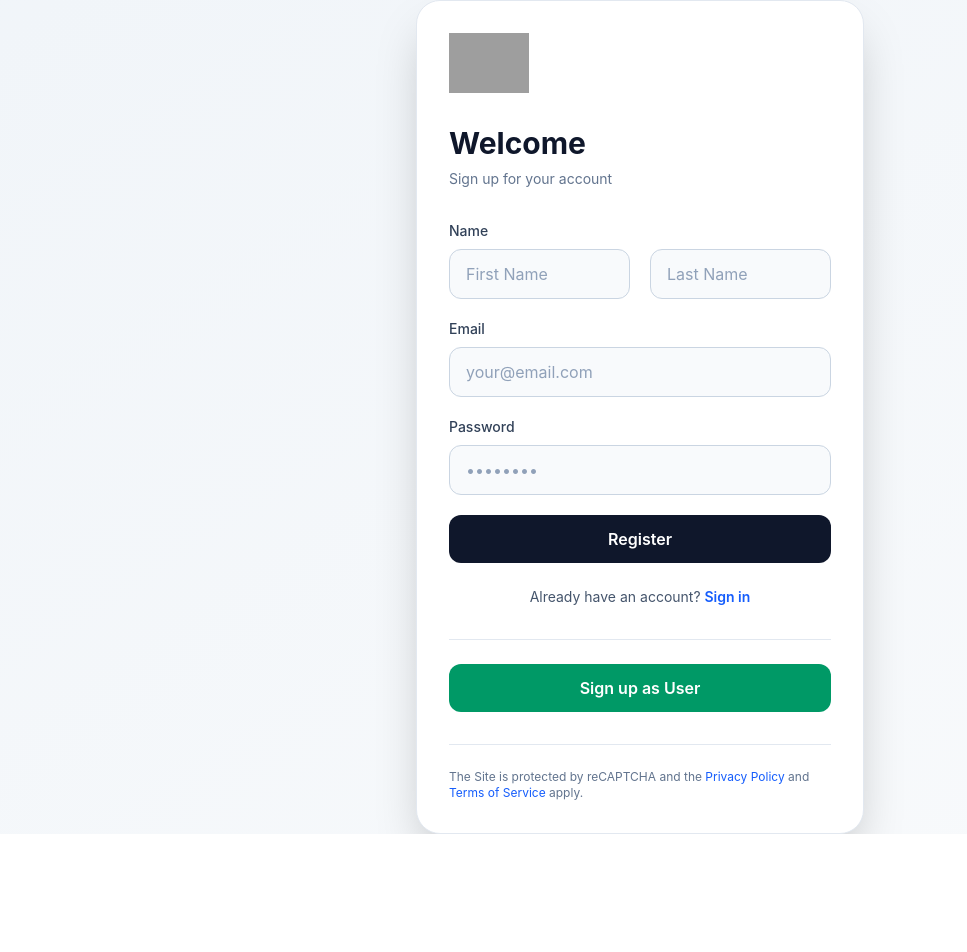
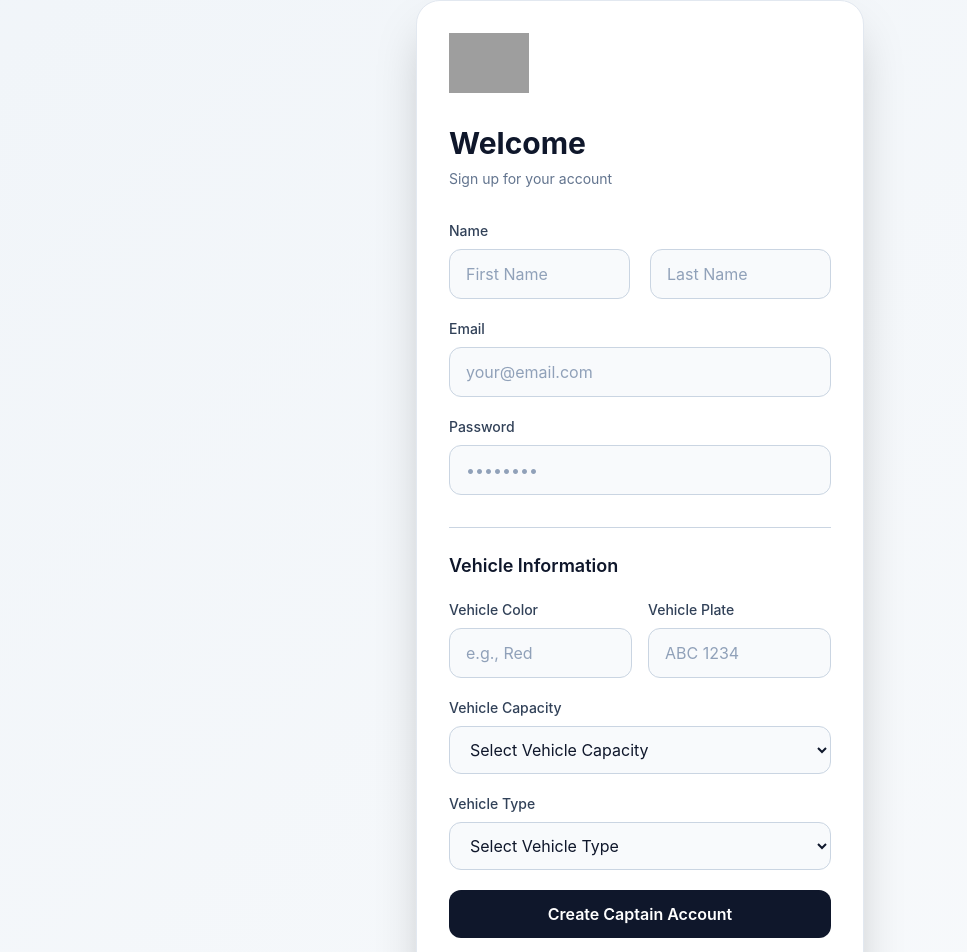
Before and after one commit to harsh6754/Uber_Clone, a React app in the folder frontend/: page /captain-signup in a window 1280 px wide. Shown: the top 952 px of the page, without its empty margins (0-967 px from the left). Before the commit the page ends 834 px from the top, so only its background shows below. Built offline with nearby package versions, Linux system fonts and the light colour scheme; grey boxes are pictures that could not be loaded; the HTML template or start-up script is replaced by a standard one.

Commit message:
Captain SignUp Done With Connect with Bsckend

```diff
--- a/frontend/src/App.jsx
+++ b/frontend/src/App.jsx
@@ -10,6 +10,7 @@ import GetStart from './pages/GetStart'
 import UserHome from './pages/UserHomePage/UserHome'
 import UserProtectedWrapper from './Wrapper/UserProtectedWrapper'
 import UserLogout from './pages/UserLoginRegister/UserLogout'
+import CaptainHome from './pages/CaptainHomePage/CaptainHome'
 
 const App = () => {
   return (
@@ -29,11 +30,17 @@ const App = () => {
             <UserHome />
           </UserProtectedWrapper>
         } />
+
+        // User Logout Route
         <Route path ='/user-logout' element ={
           <UserProtectedWrapper>
             <UserLogout />
           </UserProtectedWrapper>
         } />
+
+        // Captain Routes After Login
+        <Route path = '/captain-home' element ={<CaptainHome/>}/>
+
       </Routes>
     </div>
   )
--- /dev/null
+++ b/frontend/src/context/CaptainContext.jsx
@@ -0,0 +1,31 @@
+import {createContext, useState, useContext} from 'react'
+
+export const CaptainDataContext = createContext();
+
+const CaptainContext = ({children}) =>{
+    const [captain, setCaptain] = useState(null);
+    const [isLoading, setIsLoading] = useState(false);
+    const [error, setError] = useState(null);
+
+    const updateCaptain = (captainData) =>{
+        setCaptain(captainData);
+    }
+
+    const value = {
+        captain,
+        setCaptain,
+        isLoading,
+        setIsLoading,
+        error,
+        setError,
+        updateCaptain
+    };
+
+    return (
+        <CaptainDataContext.Provider value ={value}>
+        {children}
+        </CaptainDataContext.Provider>
+    )
+};
+
+export default CaptainContext
--- a/frontend/src/main.jsx
+++ b/frontend/src/main.jsx
@@ -4,13 +4,16 @@ import "./index.css";
 import App from "./App.jsx";
 import { BrowserRouter } from "react-router-dom";
 import UserContext from "./context/UserContext.jsx";
+import CaptainContext from "./context/CaptainContext.jsx";
 
 createRoot(document.getElementById("root")).render(
   <StrictMode>
-    <UserContext>
-      <BrowserRouter>
-        <App />
-      </BrowserRouter>
-    </UserContext>
+    <CaptainContext>
+      <UserContext>
+        <BrowserRouter>
+          <App />
+        </BrowserRouter>
+      </UserContext>
+    </CaptainContext>
   </StrictMode>,
 );
--- /dev/null
+++ b/frontend/src/pages/CaptainHomePage/CaptainHome.jsx
@@ -0,0 +1,9 @@
+import React from 'react'
+
+const CaptainHome = () => {
+  return (
+    <div>CaptainHome</div>
+  )
+}
+
+export default CaptainHome
--- a/frontend/src/pages/CaptainLoginRegister/CaptainSignup.jsx
+++ b/frontend/src/pages/CaptainLoginRegister/CaptainSignup.jsx
@@ -1,29 +1,56 @@
-import React, { useEffect, useState } from 'react'
-import { Link } from 'react-router-dom';
+import React, { useContext, useEffect, useState } from "react";
+import { Link } from "react-router-dom";
+import { CaptainDataContext } from "../../context/CaptainContext";
+import { useNavigate } from "react-router-dom";
+import axios from "axios";
 
 const CaptainSignup = () => {
+  const navigate = useNavigate();
   const [email, setemail] = useState("");
   const [password, setpassword] = useState("");
   const [firstname, setfirstname] = useState("");
   const [lastname, setlastname] = useState("");
   const [userData, setuserData] = useState("");
+  const [vehicleColor, setVehicleColor] = useState("");
+  const [vehiclePlate, setVehiclePlate] = useState("");
+  const [vehicleCapacity, setVehicleCapacity] = useState("");
+  const [vehicleType, setVehicleType] = useState("");
 
-      const handleSubmit = (e) => {
+  const { captain, setCaptain } = useContext(CaptainDataContext);
+
+  const handleSubmit = async (e) => {
     e.preventDefault();
-        const userDataObject = {
+    const captainData = {
       email: email,
       password: password,
-          fullName: {
+      fullname: {
         firstname: firstname,
         lastname: lastname,
       },
+      vehicle: {
+        color: vehicleColor,
+        plate: vehiclePlate,
+        capacity: vehicleCapacity,
+        vechileType: vehicleType,
+      },
     };
-        setuserData(userDataObject);
-        console.log("User Data:", userDataObject); // Log the object directly
+
+    const response = await axios.post(`${import.meta.env.VITE_BASE_URL}/api/captains/register`,captainData)
+    if(response.status === 201){
+      const data = response.data;
+      setCaptain(data.captain)
+      localStorage.setItem('token',data.token)
+      navigate('/captain-login')
+    }
+    // Log the object directly
     setemail("");
     setpassword("");
     setfirstname("");
     setlastname("");
+    setVehicleCapacity("");
+    setVehicleColor("");
+    setVehiclePlate("");
+    setVehicleType("");
   };
 
   useEffect(() => {
@@ -100,8 +127,81 @@ const CaptainSignup = () => {
               />
             </div>
 
+            {/* Vehicle Information Section */}
+            <div className="mt-8 pt-6 border-t border-slate-300">
+              <h2 className="text-lg font-semibold text-slate-900 mb-5">
+                Vehicle Information
+              </h2>
+
+              <div className="flex space-x-4 mb-5">
+                <div className="w-1/2">
+                  <label className="block text-sm font-medium text-slate-700 mb-2">
+                    Vehicle Color
+                  </label>
+                  <input
+                    className="w-full rounded-xl border border-slate-300 bg-slate-50 px-4 py-3 text-base text-slate-900 placeholder:text-slate-400 focus:border-blue-500 focus:outline-none focus:ring-2 focus:ring-blue-200 transition"
+                    type="text"
+                    value={vehicleColor}
+                    onChange={(e) => setVehicleColor(e.target.value)}
+                    placeholder="e.g., Red"
+                    required
+                  />
+                </div>
+                <div className="w-1/2">
+                  <label className="block text-sm font-medium text-slate-700 mb-2">
+                    Vehicle Plate
+                  </label>
+                  <input
+                    className="w-full rounded-xl border border-slate-300 bg-slate-50 px-4 py-3 text-base text-slate-900 placeholder:text-slate-400 focus:border-blue-500 focus:outline-none focus:ring-2 focus:ring-blue-200 transition"
+                    type="text"
+                    value={vehiclePlate}
+                    onChange={(e) => setVehiclePlate(e.target.value)}
+                    placeholder="ABC 1234"
+                    required
+                  />
+                </div>
+              </div>
+
+              <div className="mb-5">
+                <label className="block text-sm font-medium text-slate-700 mb-2">
+                  Vehicle Capacity
+                </label>
+                <select
+                  className="w-full rounded-xl border border-slate-300 bg-slate-50 px-4 py-3 text-base text-slate-900 focus:border-blue-500 focus:outline-none focus:ring-2 focus:ring-blue-200 transition"
+                  value={vehicleCapacity}
+                  onChange={(e) => setVehicleCapacity(e.target.value)}
+                  required
+                >
+                  <option value="">Select Vehicle Capacity</option>
+                  <option value="2">2 Seats</option>
+                  <option value="4">4 Seats</option>
+                  <option value="5">5 Seats</option>
+                  <option value="6">6 Seats</option>
+                  <option value="7">7 Seats</option>
+                </select>
+              </div>
+
+              <div>
+                <label className="block text-sm font-medium text-slate-700 mb-2">
+                  Vehicle Type
+                </label>
+                <select
+                  className="w-full rounded-xl border border-slate-300 bg-slate-50 px-4 py-3 text-base text-slate-900 focus:border-blue-500 focus:outline-none focus:ring-2 focus:ring-blue-200 transition"
+                  value={vehicleType}
+                  onChange={(e) => setVehicleType(e.target.value)}
+                  required
+                >
+                  <option value="">Select Vehicle Type</option>
+                  <option value="sedan">Sedan</option>
+                  <option value="suv">SUV</option>
+                  <option value="hatchback">Hatchback</option>
+                  <option value="truck">Truck</option>
+                </select>
+              </div>
+            </div>
+
             <button className="w-full rounded-xl bg-slate-900 px-4 py-3 text-base font-semibold text-white transition hover:bg-slate-800 active:scale-95">
-                  Register
+              Create Captain Account
             </button>
           </form>
 
@@ -125,26 +225,27 @@ const CaptainSignup = () => {
           </div>
           <div className="mt-8 pt-6 border-t border-slate-200">
             <p className="text-xs text-slate-500">
-                  The Site is protected by reCAPTCHA and the <Link
+              The Site is protected by reCAPTCHA and the{" "}
+              <Link
                 to="/privacy-policy"
                 className="text-blue-600 hover:underline cursor-pointer"
               >
                 Privacy Policy
-                  </Link>
-                  {" "}and{" "}
+              </Link>{" "}
+              and{" "}
               <Link
                 to="/terms-and-conditions"
                 className="text-blue-600 hover:underline cursor-pointer"
               >
                 Terms of Service
-                  </Link>
-                  {" "}apply.
+              </Link>{" "}
+              apply.
             </p>
           </div>
         </div>
       </div>
     </div>
-  )
-}
+  );
+};
 
-export default CaptainSignup
+export default CaptainSignup;
```
Lines whose indentation alone changed are shown as unchanged.
